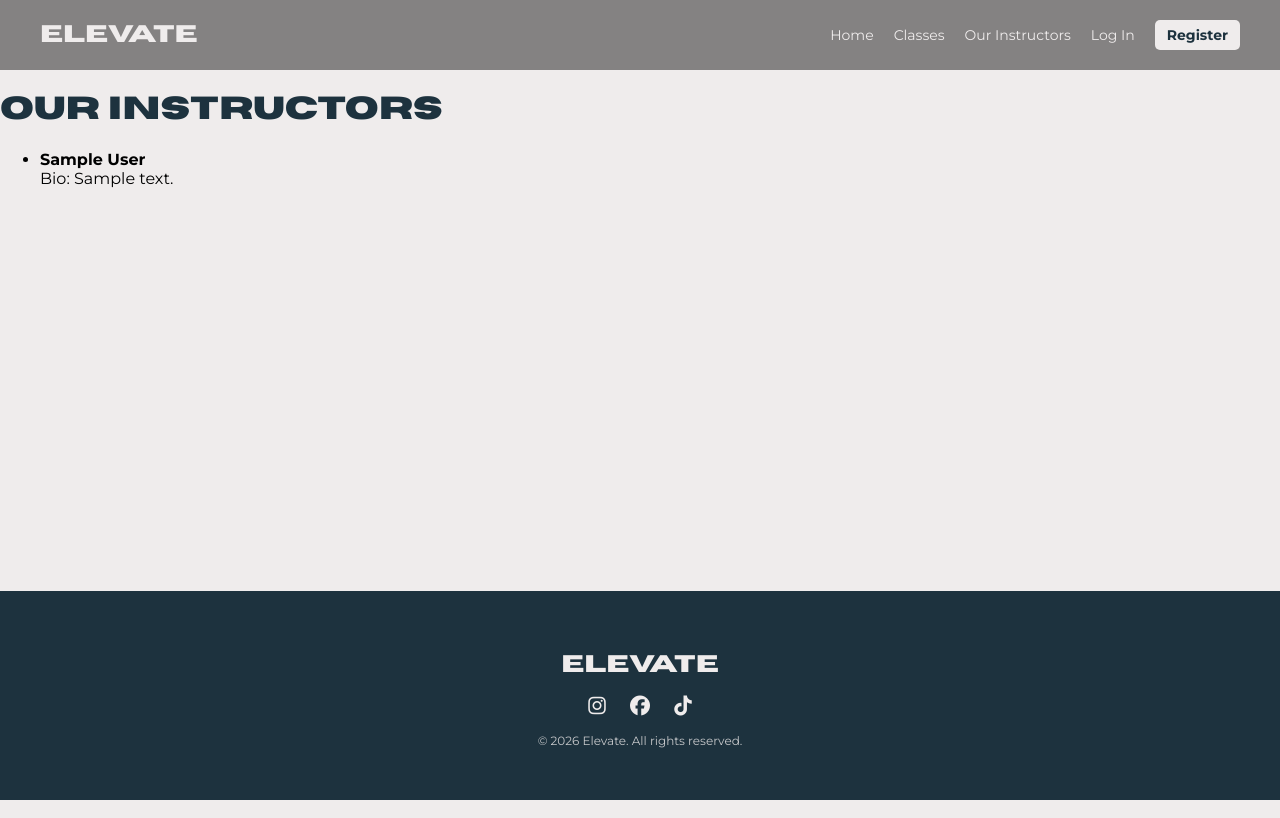
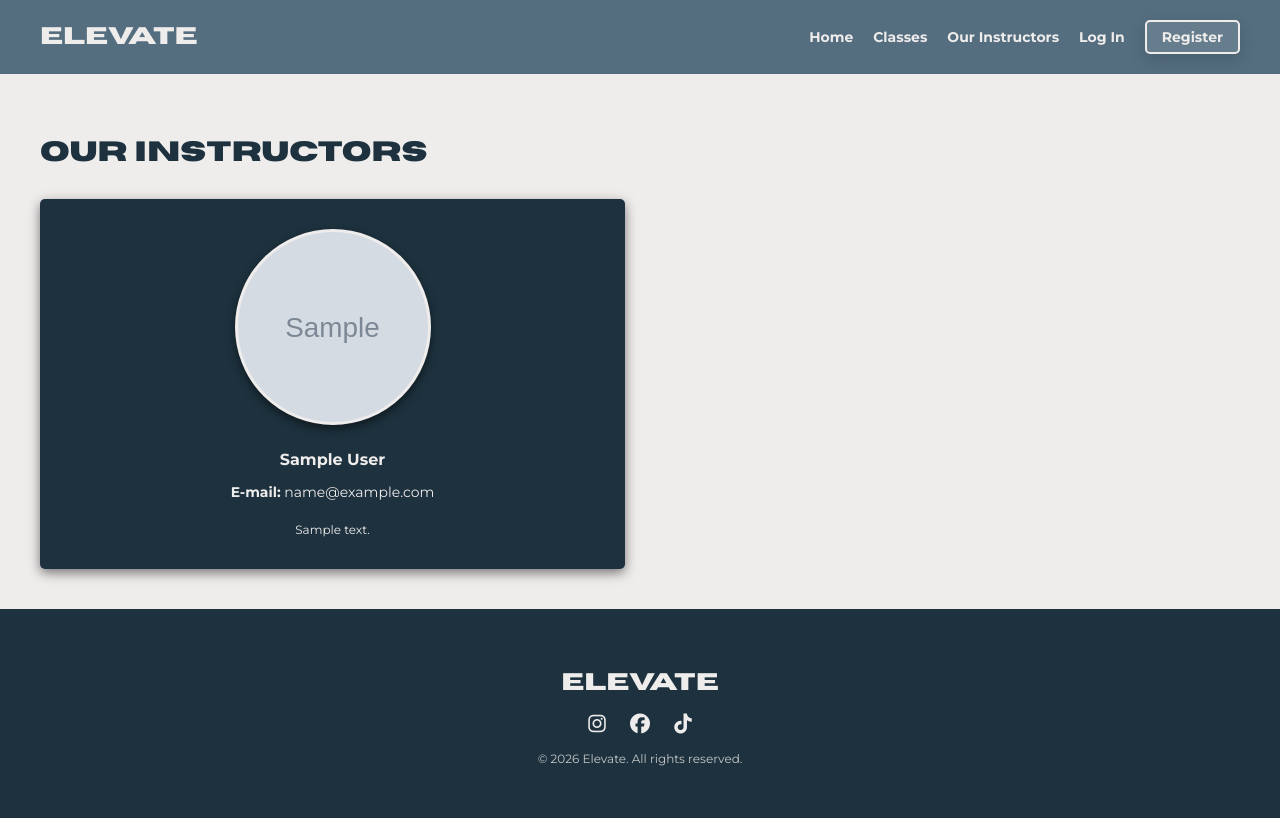
Before and after one commit to alexandra-ep/ELE3921_portfolio, a Django app: page /instructors/ in a window 1280 px wide. Run offline with Django 5.2, Linux system fonts and the light colour scheme; tables that the repository leaves empty hold one stand-in row (values such as "Sample post"); grey boxes marked "Sample" are stand-in pictures.

Commit message:
Style the Instructors page and make design changes to different details

```diff
--- a/elevate/admin.py
+++ b/elevate/admin.py
@@ -11,7 +11,7 @@ from .models import (
 
 @admin.register(Instructor)
 class InstructorAdmin(admin.ModelAdmin):
-    list_display = ("first_name", "last_name")
+    list_display = ("first_name", "last_name", "email")
 
 @admin.register(ClassCategory)
 class ClassCategoryAdmin(admin.ModelAdmin):
--- a/static/css/style.css
+++ b/static/css/style.css
@@ -51,6 +51,10 @@ header {
     position: relative;
 }
 
+.default-page nav {
+    background: rgba(2, 44, 69, 0.65);
+}
+
 nav {
     display: flex;
     justify-content: space-between;
@@ -59,10 +63,19 @@ nav {
     background: rgba(0, 0, 0, 0.45);
 }
 
-nav a {
+.nav-logo a {
+    font-family: 'Horizon', sans-serif;
+    text-decoration: none;
+}
+
+.nav-link,
+.nav-links-register,
+.logout {
     text-decoration: none;
     color: #efecec;
     font-size: 14px;
+    font-weight: bold;
+    transition: opacity 0.2s ease;
 }
 
 .nav-logo a {
@@ -78,30 +91,28 @@ nav a {
     gap: 20px;
 }
 
-.nav-links a:hover {
-    color: #a8a2a2;
+.nav-link:hover {
+     opacity: 0.7;
 }
 
-.nav-links-register {
-    background-color: #efecec;
-    color: #1d323e;
-    padding: 6px 12px;
+.nav-links-register,
+.logout {
+    font-family: 'Montserrat', sans-serif;
+    background-color: rgba(254, 254, 254, 0.1);
+    color: #efecec;
+    padding: 6px 15px;
     border-radius: 5px;
+    border: 2px solid #efecec;
     font-weight: bold;
+    box-shadow: 0 6px 16px rgba(0, 0, 0, 0.15);
+    cursor: pointer;
+    transition: transform 0.2s ease, box-shadow 0.2s ease;
 }
 
-.logout {
-    font-family: 'Montserrat', sans-serif;
-    background-color: #efecec;
-    color: #1d323e;
-    font-weight: bold;
-    border-radius: 5px;
-    padding: 6px 12px;
-    border: none;
-}
-
+.nav-links-register:hover,
 .logout:hover {
-    background-color: #a8a2a2;
+    transform: translateY(-2px);
+    box-shadow: 0 6px 16px rgba(0, 0, 0, 0.15);
 }
 
 /* FOOTER */
@@ -321,6 +336,86 @@ footer {
 /* __________________________________________________________ */
 
 /* INSTRUCTORS PAGE */
+.instructors {
+    padding: 40px 40px;
+}
+
+.instructors-container {
+    width: 100%;
+    max-width: 1200px;
+    margin: 0 auto;
+}
+
+.instructors-container h1 {
+    margin-bottom: 30px;
+    font-size: 28px;
+}
+
+.instructors-grid {
+    display: grid;
+    grid-template-columns: repeat(2, 1fr);
+    gap: 30px;
+}
+
+.instructor-card {
+    background-color: #1d323e;
+    border-radius: 5px;
+    padding: 30px 30px;
+    text-align: center;
+    color: #efecec;
+    box-shadow: 0 4px 12px rgba(0,0,0,0.5);
+}
+
+.instructor-image-wrapper {
+    width: 190px;
+    height: 190px;
+    margin: 0 auto 25px;
+    border-radius: 50%;
+    overflow: hidden;
+    background-color: #efecec;
+    border: 3px solid #efecec;
+    box-shadow: 0 4px 10px rgba(0,0,0,0.5);
+}
+
+.instructor-image {
+    width: 100%;
+    height: 100%;
+    object-fit: cover;
+}
+
+.instructor-image-placeholder {
+    width: 100%;
+    height: 100%;
+    background: #efecec;
+    border-radius: 50%;
+}
+
+.instructor-name{
+    font-size: 16px;
+    margin-bottom: 10px;
+    font-family: 'Montserrat', sans-serif;
+    color: #efecec;
+}
+
+.instructor-email {
+    font-size: 14px;
+    margin-bottom: 20px;
+    font-family: 'Montserrat', sans-serif;
+    color: #efecec;
+}
+
+.instructor-bio {
+    max-width: 420px;
+    line-height: 1.5;
+    margin: 0 auto;
+    font-size: 12px;
+    color: #efecec;
+}
+
+.no-instructors {
+    font-size: 14px;
+    margin-top: 20px;
+}
 
 /* __________________________________________________________ */
 
--- a/templates/base.html
+++ b/templates/base.html
@@ -21,18 +21,18 @@
                         <a href="{% url 'home' %}">ELEVATE</a>
                     </div>
                     <div class="nav-links">
-                        <a href="{% url 'home' %}">Home</a>
-                        <a href="{% url 'classes_list' %}">Classes</a>
-                        <a href="{% url 'instructors_list' %}">Our Instructors</a>
+                        <a href="{% url 'home' %}" class="nav-link">Home</a>
+                        <a href="{% url 'classes_list' %}" class="nav-link">Classes</a>
+                        <a href="{% url 'instructors_list' %}" class="nav-link">Our Instructors</a>
 
                         {% if user.is_authenticated %}
-                            <a href="{% url 'my_bookings' %}">My Bookings</a>
+                            <a href="{% url 'my_bookings' %}" class="nav-link">My Bookings</a>
                             <form action="{% url 'logout' %}" method="post" style="display:inline;">
                                 {% csrf_token %}
                                 <button type="submit" class="logout">Log Out</button>
                             </form>
                         {% else %}
-                            <a href="{% url 'login' %}">Log In</a>
+                            <a href="{% url 'login' %}" class="nav-link">Log In</a>
                             <a href="{% url 'register' %}" class="nav-links-register">Register</a>
                         {% endif %}
                     </div>
--- a/templates/instructors_list.html
+++ b/templates/instructors_list.html
@@ -5,19 +5,39 @@
 {% block title %}Elevate | Our Instructors{% endblock %}
 
 {% block content %}
-    <h1>Our Instructors</h1>
+    <section class="instructors">
+        <div class="instructors-container">
+            <h1>Our Instructors</h1>
 
-    {% if instructors %}
-        <ul>
-            {% for instructor in instructors %}
-                <li>
-                    <strong>{{ instructor.first_name }} {{ instructor.last_name }}</strong><br>
-                    Bio: {{ instructor.bio }}
-                </li>
-                <br>
-            {% endfor %}
-        </ul>
-    {% else %}
-        <p>No instructors available.</p>
-    {% endif %}
+            {% if instructors%}
+                <div class="instructors-grid">
+                    {% for instructor in instructors %}
+                        <div class="instructor-card">
+
+                            <div class="instructor-image-wrapper">
+                                {% if instructor.image %}
+                                    <img src="{{ instructor.image.url }}" alt="{{ instructor.first_name }} {{ instructor.last_name }}" class="instructor-image">
+                                {% else %}
+                                    <div class="instructor-image-placeholder"></div>
+                                {% endif %}
+                            </div>
+
+                            <h2 class="instructor-name">{{ instructor.first_name }} {{ instructor.last_name }}</h2>
+
+                            {% if instructor.email %}
+                                <p class="instructor-email"><strong>E-mail:</strong> {{ instructor.email }}</p>
+                            {% endif %}
+
+                            {% if instructor.bio %}
+                                <p class="instructor-bio">{{ instructor.bio }}</p>
+                            {% endif %}
+
+                        </div>
+                    {% endfor %}
+                </div>
+            {% else %}
+                <p class="no-instructors">No instructors available.</p>
+            {% endif %}
+        </div>
+    </section>
 {% endblock %}
```
Also changed, not shown: other parts of static/css/style.css (+16 -6 lines), media/instructors/anastasiastein.jpeg (added), media/instructors/jessicafriedman.jpeg (added), media/instructors/marcusrivera.jpg (added).
